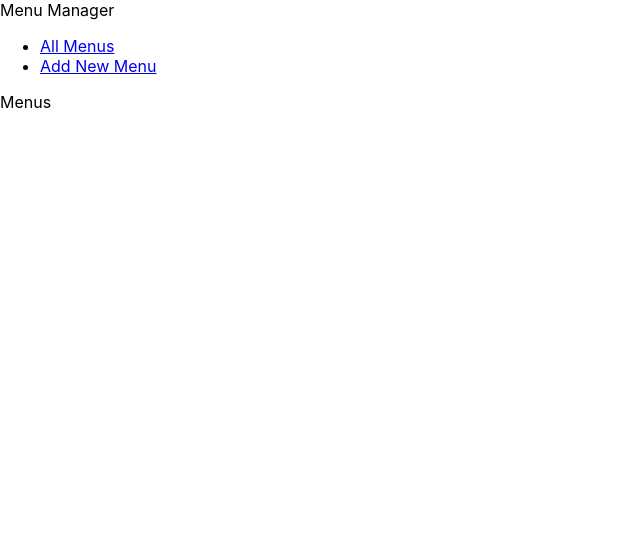
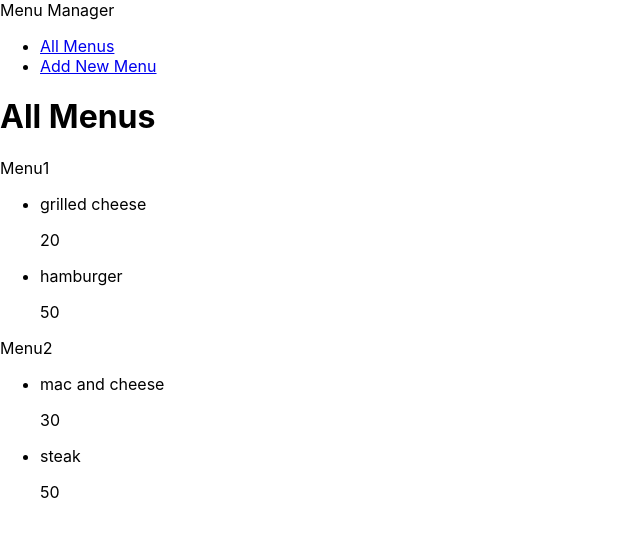
Before and after one commit to FKinga92/react-app, a React (Create React App) app: page / in a window 1280 px wide. Shown: the top 536 px of the page, without its empty margins (0-640 px from the left). Built offline with nearby package versions, Linux system fonts and the light colour scheme.

Commit message:
add menu models and setup store

```diff
--- a/package.json
+++ b/package.json
@@ -14,6 +14,7 @@
     "@types/react-router-dom": "^5.1.8",
     "react": "^17.0.2",
     "react-dom": "^17.0.2",
+    "react-redux": "^7.2.4",
     "react-router-dom": "^5.2.0",
     "react-scripts": "4.0.3",
     "typescript": "^4.3.5",
--- /dev/null
+++ b/src/components/menus/Menu.tsx
@@ -0,0 +1,19 @@
+import MenuItem from "../../models/MenuItem";
+
+const Menu: React.FC<{ name: string; items: MenuItem[] }> = (props) => {
+  return (
+    <div>
+      <p>{props.name}</p>
+      <ul>
+        {props.items.map((item) => (
+          <li key={item.id}>
+            <p>{item.name}</p>
+            <p>{item.price}</p>
+          </li>
+        ))}
+      </ul>
+    </div>
+  );
+};
+
+export default Menu;
--- a/src/index.tsx
+++ b/src/index.tsx
@@ -1,12 +1,16 @@
 import ReactDOM from "react-dom";
 import { BrowserRouter } from "react-router-dom";
+import { Provider } from "react-redux";
 
 import "./index.css";
 import App from "./App";
+import store from "./store";
 
 ReactDOM.render(
-  <BrowserRouter>
-    <App />
-  </BrowserRouter>,
+  <Provider store={store}>
+    <BrowserRouter>
+      <App />
+    </BrowserRouter>
+  </Provider>,
   document.getElementById("root")
 );
--- /dev/null
+++ b/src/models/Menu.ts
@@ -0,0 +1,14 @@
+import { generateId } from "../utils/util";
+import MenuItem from "./MenuItem";
+
+export default class Menu {
+  public readonly id: number;
+  public readonly name: string;
+  public readonly items: MenuItem[];
+
+  constructor(name: string, items: MenuItem[]) {
+    this.name = name;
+    this.items = items ?? [];
+    this.id = generateId();
+  }
+}
--- /dev/null
+++ b/src/models/MenuItem.ts
@@ -0,0 +1,13 @@
+import { generateId } from "../utils/util";
+
+export default class MenuItem {
+  public readonly id: number;
+  public readonly name: string;
+  public readonly price: number;
+
+  constructor(name: string, price: number) {
+    this.name = name;
+    this.price = price;
+    this.id = generateId();
+  }
+}
--- a/src/pages/Menus.tsx
+++ b/src/pages/Menus.tsx
@@ -1,7 +1,20 @@
 import React from "react";
+import { useSelector } from "react-redux";
+import Menu from "../components/menus/Menu";
+import MenuModel from "../models/Menu";
+import { RootState } from "../store";
 
 const MenusPage: React.FC = () => {
-  return <div>Menus</div>;
+  const menus = useSelector<RootState, MenuModel[]>((state) => state.menus);
+
+  return (
+    <div>
+      <h1>All Menus</h1>
+      {menus.map((menu) => (
+        <Menu key={menu.id} name={menu.name} items={menu.items} />
+      ))}
+    </div>
+  );
 };
 
 export default MenusPage;
--- /dev/null
+++ b/src/store/hooks.ts
@@ -0,0 +1,5 @@
+import { TypedUseSelectorHook, useDispatch, useSelector } from "react-redux";
+import type { RootState, AppDispatch } from "./index";
+
+export const useAppDispatch = () => useDispatch<AppDispatch>();
+export const useAppSelector: TypedUseSelectorHook<RootState> = useSelector;
--- /dev/null
+++ b/src/store/index.ts
@@ -0,0 +1,8 @@
+import { configureStore } from "@reduxjs/toolkit";
+import { menuReducer } from "./menu";
+
+const store = configureStore({ reducer: menuReducer });
+export default store;
+
+export type RootState = ReturnType<typeof store.getState>;
+export type AppDispatch = typeof store.dispatch;
--- /dev/null
+++ b/src/store/menu.ts
@@ -0,0 +1,52 @@
+import { createSlice, PayloadAction } from "@reduxjs/toolkit";
+import Menu from "../models/Menu";
+import MenuItem from "../models/MenuItem";
+
+const mockMenus: Menu[] = [
+  new Menu("Menu1", [
+    new MenuItem("grilled cheese", 20),
+    new MenuItem("hamburger", 50),
+  ]),
+  new Menu("Menu2", [
+    new MenuItem("mac and cheese", 30),
+    new MenuItem("steak", 50),
+  ]),
+];
+
+const findMenuIndex = (state: MenuState, id: number): number =>
+  state.menus.findIndex((menu) => menu.id === id);
+
+interface MenuState {
+  menus: Menu[];
+}
+
+const initialState: MenuState = {
+  menus: mockMenus,
+};
+
+const menuSlice = createSlice({
+  name: "menu",
+  initialState,
+  reducers: {
+    addMenu(state, action: PayloadAction<{ menu: Menu }>) {
+      state.menus.push(action.payload.menu);
+    },
+    updateMenu(state, action: PayloadAction<{ menu: Menu }>) {
+      const menuIdx = findMenuIndex(state, action.payload.menu.id);
+      if (menuIdx < 0) {
+        return;
+      }
+      state.menus.splice(menuIdx, 1, action.payload.menu);
+    },
+    deleteMenu(state, action: PayloadAction<{ id: number }>) {
+      const menuIdx = findMenuIndex(state, action.payload.id);
+      if (menuIdx < 0) {
+        return;
+      }
+      state.menus.splice(menuIdx, 1);
+    },
+  },
+});
+
+export const menuReducer = menuSlice.reducer;
+export const menuActions = menuSlice.actions;
--- /dev/null
+++ b/src/utils/util.js
@@ -0,0 +1 @@
+export const generateId = () => Math.floor(Math.random() * Date.now());
```
Also changed, not shown: 1 other file (tests, documents, lock files or other folders).
